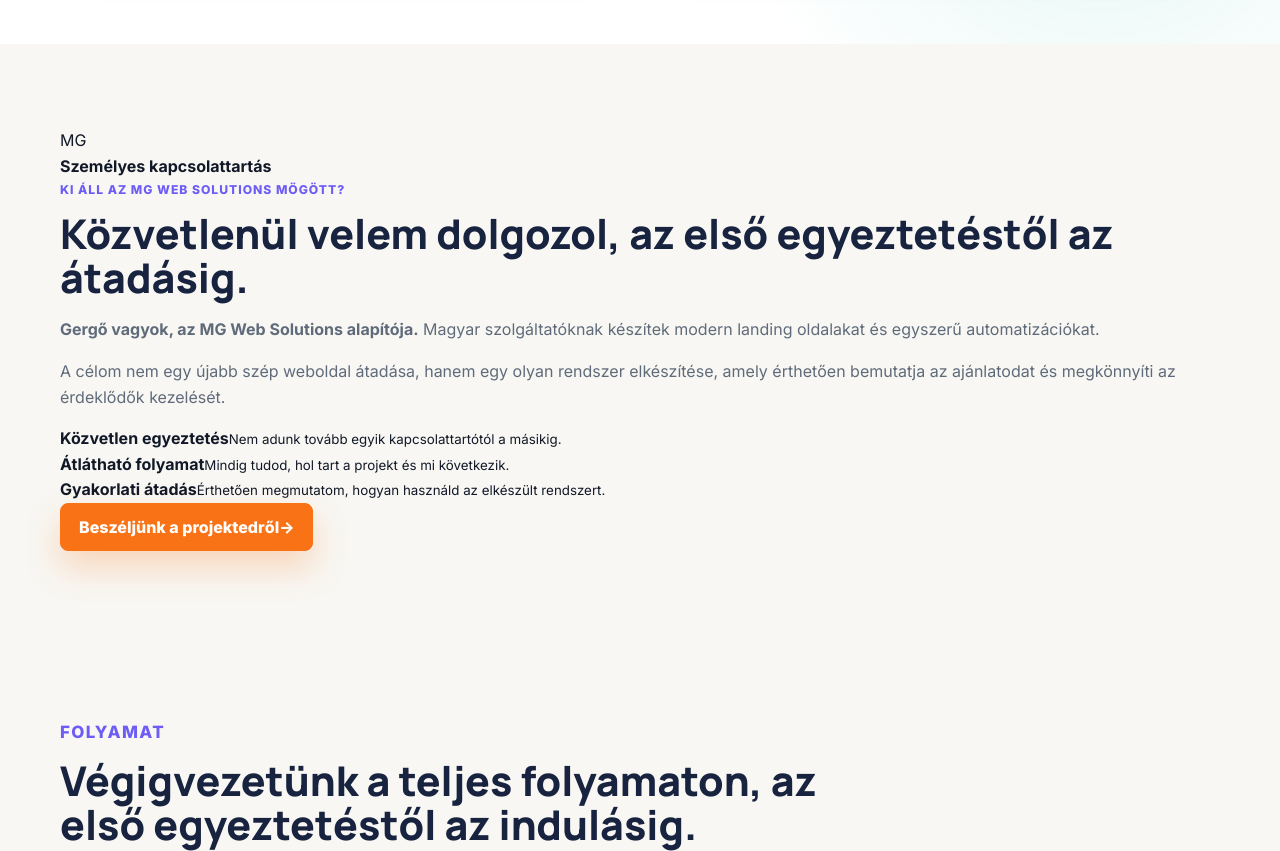
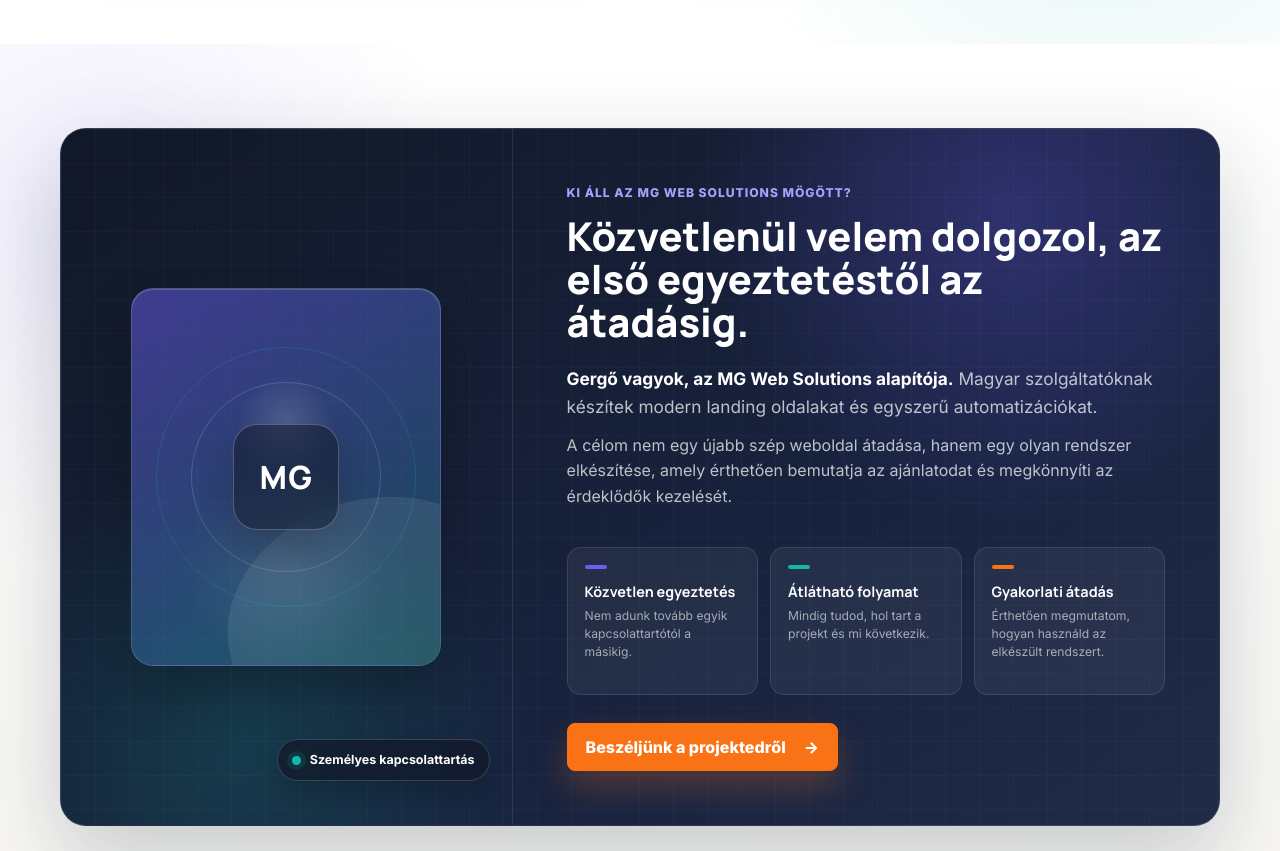
Before and after one commit to csakvarigergely-create/MG-Web-Solutions, a website: page index.html in a window 1280 px wide. Shown: the part 4100-4951 px from the top of the page. Drawn offline with Linux system fonts and the light colour scheme.

Commit message:
Prémium alapítói bemutatkozó szakaszt formáz

```diff
--- a/src/styles.css
+++ b/src/styles.css
@@ -2450,3 +2450,295 @@ h2 {
     min-height: 82px;
   }
 }
+
+
+/* Founder trust section */
+.founder-section {
+  background:
+    radial-gradient(circle at 8% 20%, rgba(109, 93, 246, 0.1), transparent 26%),
+    linear-gradient(180deg, #ffffff, var(--bg));
+}
+
+.founder-card {
+  position: relative;
+  overflow: hidden;
+  display: grid;
+  grid-template-columns: minmax(280px, 0.78fr) minmax(0, 1.22fr);
+  gap: 0;
+  border: 1px solid rgba(255, 255, 255, 0.1);
+  border-radius: 26px;
+  background:
+    radial-gradient(circle at 82% 12%, rgba(109, 93, 246, 0.28), transparent 28%),
+    radial-gradient(circle at 16% 88%, rgba(20, 184, 166, 0.18), transparent 25%),
+    linear-gradient(145deg, #111827, #18233f 64%, #202b48);
+  box-shadow: 0 34px 90px rgba(24, 35, 63, 0.22);
+}
+
+.founder-card::before {
+  position: absolute;
+  inset: 0;
+  background-image:
+    linear-gradient(rgba(255, 255, 255, 0.025) 1px, transparent 1px),
+    linear-gradient(90deg, rgba(255, 255, 255, 0.025) 1px, transparent 1px);
+  background-size: 34px 34px;
+  content: "";
+  pointer-events: none;
+}
+
+.founder-visual,
+.founder-content {
+  position: relative;
+  z-index: 1;
+}
+
+.founder-visual {
+  display: grid;
+  min-height: 590px;
+  place-items: center;
+  border-right: 1px solid rgba(255, 255, 255, 0.09);
+  padding: 38px;
+}
+
+.founder-portrait {
+  position: relative;
+  overflow: hidden;
+  display: grid;
+  width: min(100%, 310px);
+  aspect-ratio: 0.82;
+  place-items: center;
+  border: 1px solid rgba(255, 255, 255, 0.16);
+  border-radius: 22px;
+  background:
+    radial-gradient(circle at 50% 36%, rgba(255, 255, 255, 0.16), transparent 17%),
+    radial-gradient(circle at 50% 74%, rgba(255, 255, 255, 0.1), transparent 32%),
+    linear-gradient(145deg, rgba(109, 93, 246, 0.5), rgba(20, 184, 166, 0.26));
+  box-shadow: inset 0 1px 0 rgba(255, 255, 255, 0.16), 0 26px 54px rgba(0, 0, 0, 0.22);
+}
+
+.founder-portrait::after {
+  position: absolute;
+  right: -25%;
+  bottom: -18%;
+  width: 95%;
+  height: 62%;
+  border-radius: 50%;
+  background: rgba(255, 255, 255, 0.08);
+  content: "";
+  transform: rotate(-18deg);
+}
+
+.founder-monogram {
+  position: relative;
+  z-index: 2;
+  display: grid;
+  width: 106px;
+  height: 106px;
+  place-items: center;
+  border: 1px solid rgba(255, 255, 255, 0.24);
+  border-radius: 24px;
+  background: rgba(17, 24, 39, 0.54);
+  color: var(--white);
+  font-family: var(--font-heading);
+  font-size: 2rem;
+  font-weight: 800;
+  letter-spacing: 0.04em;
+  box-shadow: 0 22px 46px rgba(0, 0, 0, 0.24);
+  backdrop-filter: blur(10px);
+}
+
+.founder-orbit {
+  position: absolute;
+  border: 1px solid rgba(255, 255, 255, 0.16);
+  border-radius: 50%;
+}
+
+.orbit-one {
+  width: 190px;
+  height: 190px;
+}
+
+.orbit-two {
+  width: 260px;
+  height: 260px;
+  border-color: rgba(20, 184, 166, 0.22);
+}
+
+.founder-badge {
+  position: absolute;
+  right: 22px;
+  bottom: 44px;
+  display: flex;
+  align-items: center;
+  gap: 9px;
+  border: 1px solid rgba(255, 255, 255, 0.16);
+  border-radius: 999px;
+  padding: 10px 14px;
+  background: rgba(17, 24, 39, 0.72);
+  color: var(--white);
+  font-size: 0.78rem;
+  box-shadow: 0 14px 30px rgba(0, 0, 0, 0.2);
+  backdrop-filter: blur(12px);
+}
+
+.status-dot {
+  width: 9px;
+  height: 9px;
+  border-radius: 50%;
+  background: var(--teal);
+  box-shadow: 0 0 0 5px rgba(20, 184, 166, 0.13);
+}
+
+.founder-content {
+  display: flex;
+  flex-direction: column;
+  justify-content: center;
+  padding: 54px;
+}
+
+.founder-content .eyebrow {
+  color: #a99fff;
+}
+
+.founder-content h2 {
+  max-width: 760px;
+  margin-bottom: 22px;
+  color: var(--white);
+  font-size: clamp(2rem, 3.1vw, 3.05rem);
+}
+
+.founder-content p {
+  max-width: 740px;
+  color: rgba(255, 255, 255, 0.72);
+}
+
+.founder-lead {
+  margin-bottom: 12px;
+  font-size: 1.08rem;
+}
+
+.founder-lead strong {
+  color: var(--white);
+}
+
+.founder-values {
+  display: grid;
+  grid-template-columns: repeat(3, minmax(0, 1fr));
+  gap: 12px;
+  margin: 22px 0 28px;
+}
+
+.founder-values > div {
+  position: relative;
+  display: grid;
+  align-content: start;
+  gap: 6px;
+  min-height: 148px;
+  border: 1px solid rgba(255, 255, 255, 0.1);
+  border-radius: 14px;
+  padding: 17px;
+  background: rgba(255, 255, 255, 0.055);
+}
+
+.founder-values span {
+  width: 22px;
+  height: 4px;
+  margin-bottom: 8px;
+  border-radius: 99px;
+  background: var(--violet);
+}
+
+.founder-values > div:nth-child(2) span {
+  background: var(--teal);
+}
+
+.founder-values > div:nth-child(3) span {
+  background: var(--orange);
+}
+
+.founder-values strong {
+  color: var(--white);
+  font-family: var(--font-heading);
+  font-size: 0.9rem;
+  line-height: 1.25;
+}
+
+.founder-values small {
+  color: rgba(255, 255, 255, 0.6);
+  font-size: 0.76rem;
+  line-height: 1.45;
+}
+
+.founder-cta {
+  width: fit-content;
+  gap: 18px;
+}
+
+@media (max-width: 980px) {
+  .founder-card {
+    grid-template-columns: 1fr;
+  }
+
+  .founder-visual {
+    min-height: 420px;
+    border-right: 0;
+    border-bottom: 1px solid rgba(255, 255, 255, 0.09);
+  }
+
+  .founder-portrait {
+    width: min(100%, 280px);
+    max-height: 340px;
+  }
+}
+
+@media (max-width: 680px) {
+  .founder-card {
+    border-radius: 20px;
+  }
+
+  .founder-visual {
+    min-height: 320px;
+    padding: 24px;
+  }
+
+  .founder-portrait {
+    width: min(100%, 220px);
+    max-height: 270px;
+  }
+
+  .founder-monogram {
+    width: 82px;
+    height: 82px;
+    font-size: 1.55rem;
+  }
+
+  .orbit-one {
+    width: 145px;
+    height: 145px;
+  }
+
+  .orbit-two {
+    width: 196px;
+    height: 196px;
+  }
+
+  .founder-badge {
+    right: 18px;
+    bottom: 24px;
+  }
+
+  .founder-content {
+    padding: 30px 22px;
+  }
+
+  .founder-values {
+    grid-template-columns: 1fr;
+  }
+
+  .founder-values > div {
+    min-height: auto;
+  }
+
+  .founder-cta {
+    width: 100%;
+  }
+}
```
